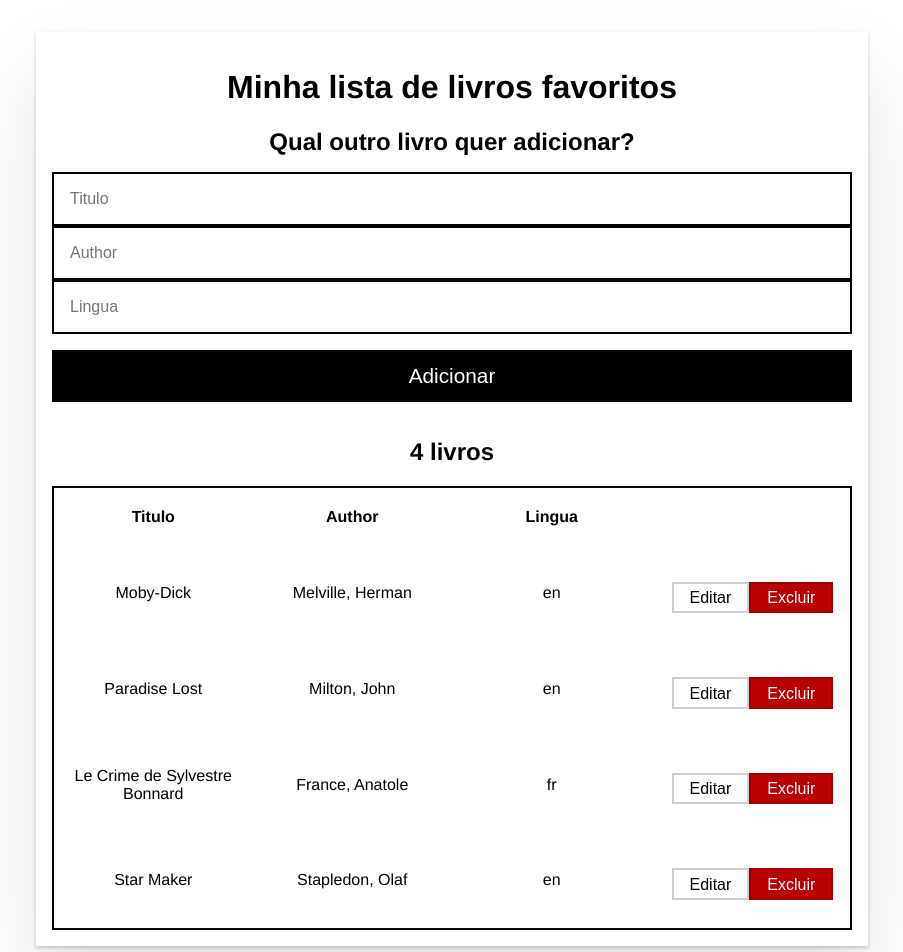
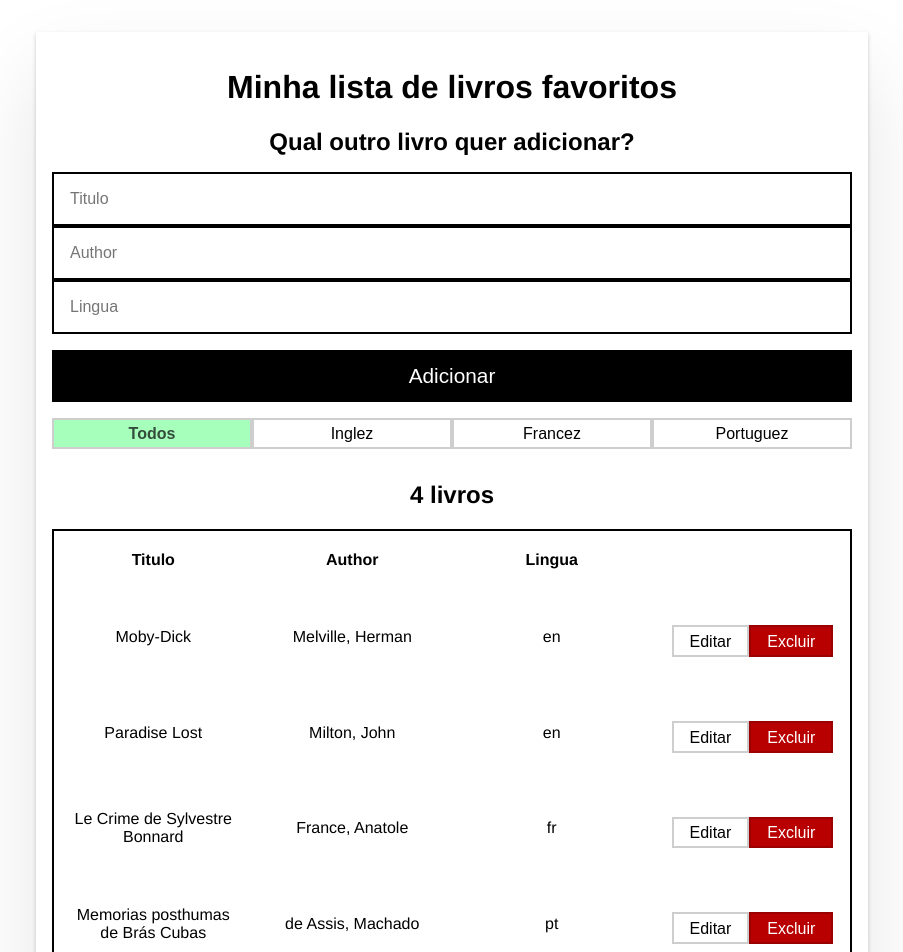
Before and after one commit to rkoyanagui/favorite-books-website, an Angular app: page / in a window 1280 px wide. Shown: the top 952 px of the page, without its empty margins (188-1091 px from the left). Built offline with nearby package versions, Linux system fonts and the light colour scheme.

Commit message:
Add language filter

```diff
--- a/src/app/app.component.css
+++ b/src/app/app.component.css
@@ -38,7 +38,9 @@ label {
 }
 
 .active {
-  color: green;
+  background-color: #a6ffbb;
+  color: #344d3b;
+  font-weight: bold;
 }
 
 ul {
--- a/src/app/app.component.html
+++ b/src/app/app.component.html
@@ -54,6 +54,41 @@
     Adicionar
   </button>
 
+  <!-- Filter -->
+  <div class="btn-wrapper">
+    <button
+      class="btn btn-menu"
+      [class.active]="languageFilter == 'all'"
+      (click)="languageFilter = 'all'"
+    >
+      Todos
+    </button>
+
+    <button
+      class="btn btn-menu"
+      [class.active]="languageFilter == 'en'"
+      (click)="languageFilter = 'en'"
+    >
+      Inglez
+    </button>
+
+    <button
+      class="btn btn-menu"
+      [class.active]="languageFilter == 'fr'"
+      (click)="languageFilter = 'fr'"
+    >
+      Francez
+    </button>
+
+    <button
+      class="btn btn-menu"
+      [class.active]="languageFilter == 'pt'"
+      (click)="languageFilter = 'pt'"
+    >
+      Portuguez
+    </button>
+  </div>
+
   <h2>
     {{ books.length }}
     <span *ngIf="books.length === 1; else elseBlock">livro</span>
--- a/src/app/app.component.ts
+++ b/src/app/app.component.ts
@@ -28,9 +28,9 @@ export class AppComponent {
       language: 'fr',
     },
     {
-      title: 'Star Maker',
-      author: 'Stapledon, Olaf',
-      language: 'en',
+      title: 'Memorias posthumas de Brás Cubas',
+      author: 'de Assis, Machado',
+      language: 'pt',
     },
   ];
 
```
